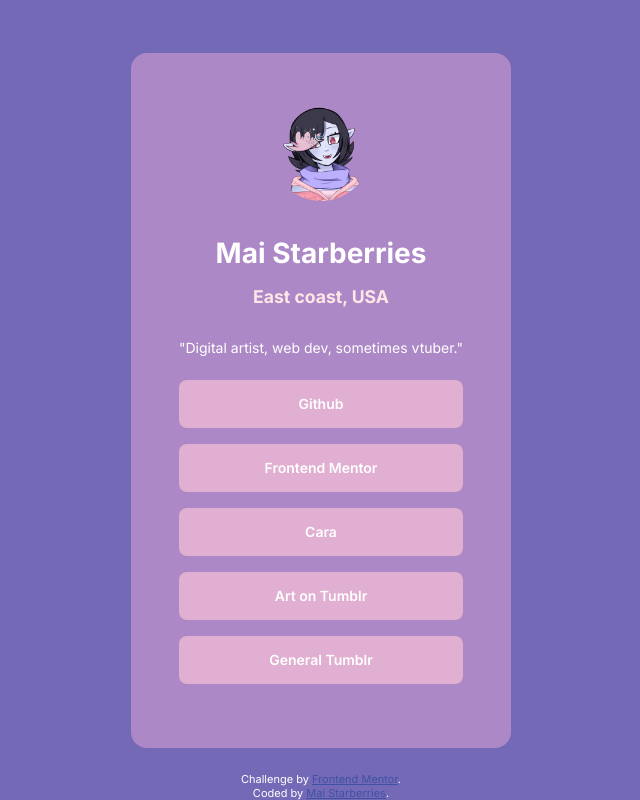
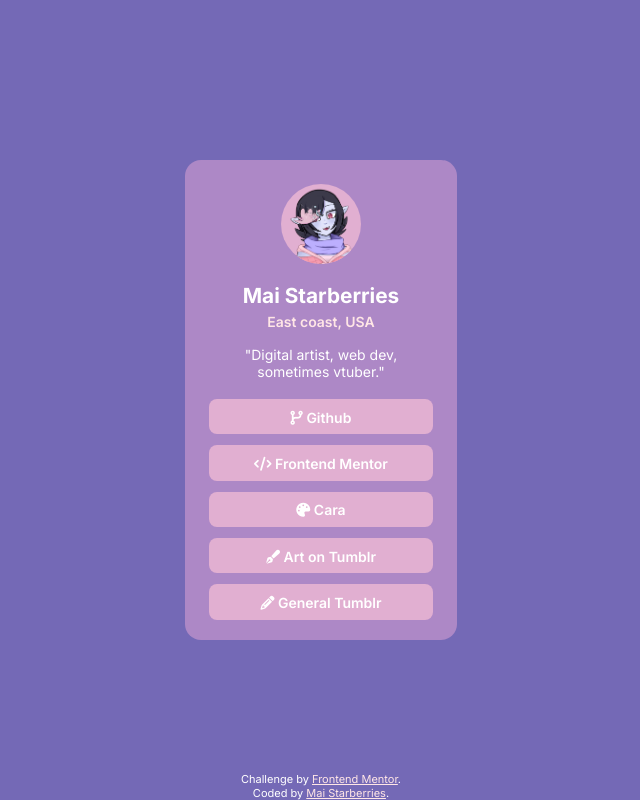
Before and after one commit to starberries/social-links-profile, a plain HTML site: page index.html in a window 1280 px wide. Shown: the whole page, without its empty margins (319-959 px from the left). Drawn offline with Linux system fonts and the light colour scheme.

Commit message:
Add detailed custom CSS styling for elements

```diff
--- a/index.html
+++ b/index.html
@@ -19,11 +19,11 @@
 
     <div class="socials-main">
       <ul>
-        <li><a href="https://github.com/starberries">Github</a></li>
-        <li><a href="https://www.frontendmentor.io/profile/starberries">Frontend Mentor</a></li>
-        <li><a href="https://cara.app/maistarberries">Cara</a></li>
-        <li><a href="https://starberries-art.tumblr.com">Art on Tumblr</a></li>
-        <li><a href="https://maistarberries.tumblr.com">General Tumblr</a></li>
+        <li><a href="https://github.com/starberries" target="_blank"><i class="fa fa-code-branch"></i> Github</a></li>
+        <li><a href="https://www.frontendmentor.io/profile/starberries" target="_blank"><i class="fa fa-code"></i> Frontend Mentor</a></li>
+        <li><a href="https://cara.app/maistarberries" target="_blank"><i class="fa fa-palette"></i> Cara</a></li>
+        <li><a href="https://starberries-art.tumblr.com" target="_blank"><i class="fa fa-pen-fancy"></i> Art on Tumblr</a></li>
+        <li><a href="https://maistarberries.tumblr.com" target="_blank"><i class="fa fa-pencil"></i> General Tumblr</a></li>
       </ul>
     </div>
   </main>
--- a/style.css
+++ b/style.css
@@ -12,6 +12,9 @@
     --container-color: #AD88C6;
     --link-btn-color: #E1AFD1;
     --accent-color: #FFE6E6;
+
+    /* USEFUL VALUES */
+    --button-height: 2.2rem;
 }
 
 * {
@@ -31,55 +34,64 @@ body {
     font-family: 'Inter', sans-serif;
     font-size: 14px;
     color: #fff;
-    background-color: var(--background-color);
+    background: var(--background-color);
 }
 
 main {
     display: flex;
     flex-direction: column;
-    background-color: var(--container-color);
-    max-width: 500px;
-    max-height: 760px;
+    background: var(--container-color);
+    max-width: 17rem;
+    max-height: 30rem;
     margin: 3rem;
-    padding: 3rem;
+    padding: 1.5rem;
     border-radius: 1rem;
 }
 
 .socials-header {
-    margin-bottom: 1.5rem;
+    margin-bottom: 1.2rem;
 }
 
 .socials-header img {
-    width: 100px;
+    width: 5rem;
     border-radius: 50%;
-    margin-bottom: 2rem;
+    margin-bottom: 1rem;
+    background: var(--link-btn-color);
 }
 
 .socials-header h1 {
+    font-size: 1.3rem;
+    margin-bottom: 0.3rem;
+}
+
+.socials-header h2 {
+    font-size: inherit;
+    font-weight: 600;
+    color: var(--accent-color);
     margin-bottom: 1rem;
 }
 
-.socials-header h2 {
-    font-size: 1.1rem;
-    color: var(--accent-color);
-    margin-bottom: 2rem;
-}
-
 .socials-main ul {
+    width: 14rem;
     list-style: none;
+    text-align: center;
 }
 
 .socials-main ul li {
-    display: flex;
-    align-items: center;
-    justify-content: center;
-    height: 3rem;
     width: 100%;
-    margin-bottom: 1rem;
+    margin-bottom: 0.7rem;
+}
+
+.socials-main ul li a {
+    display: inline-block;
+    width: 100%;
+    height: var(--button-height);
+    padding: calc(((var(--button-height) - 1em) / 2) - 1px) 0;
+    font-weight: 600;
+    color: #fff;
+    text-decoration: none;
+    background-color: var(--link-btn-color);
     border-radius: 0.5rem;
-    font-weight: 600;
-    background-color: var(--link-btn-color);
-    color: #fff;
     transition: 0.2s;
     &:hover {
         color: var(--container-color);
@@ -88,19 +100,13 @@ main {
     }
 }
 
-.socials-main ul li a {
-    font-weight: inherit;
-    color: inherit;
-    text-decoration: none;
-}
-
 .attribution {
     position: absolute;
     bottom: 0;
-    font-size:
-    11px;
-    text-align:
-    center;
+    font-size: 11px;
+    text-align: center;
 }
 
-.attribution a { color: hsl(228, 45%, 44%); }
+.attribution a {
+    color: var(--accent-color);
+}
```
Also changed, not shown: 1 other file.
